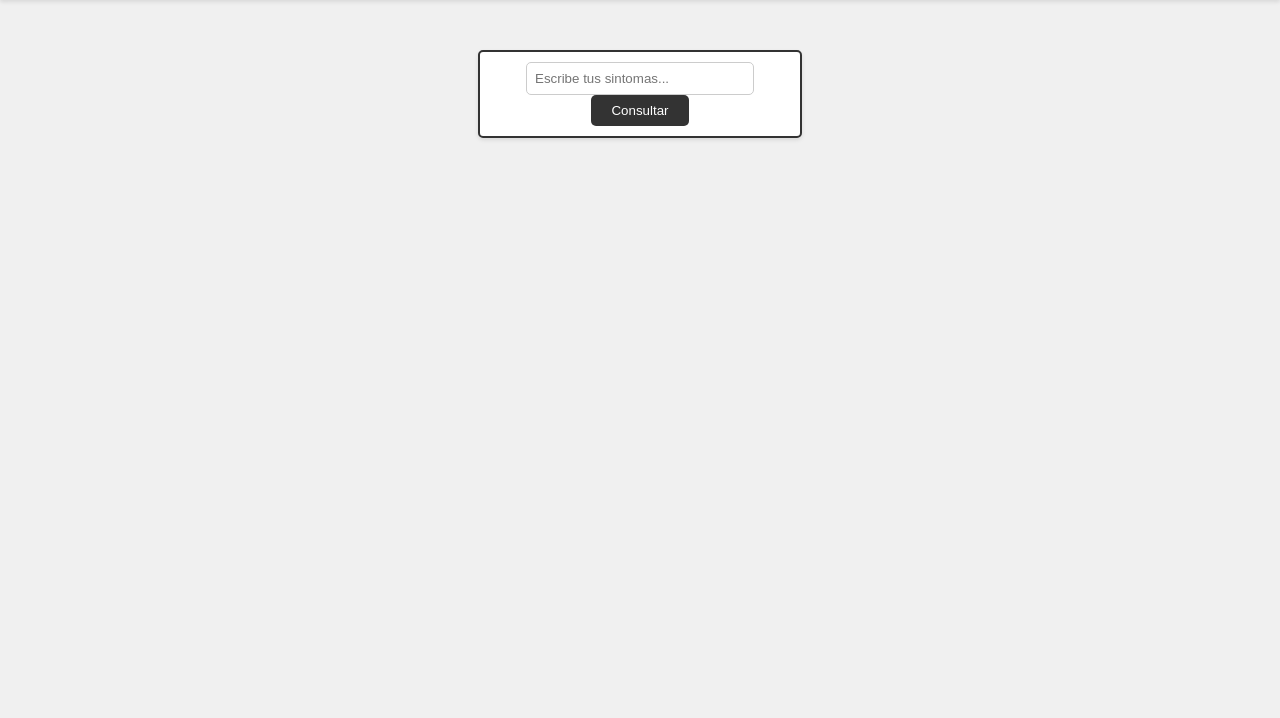
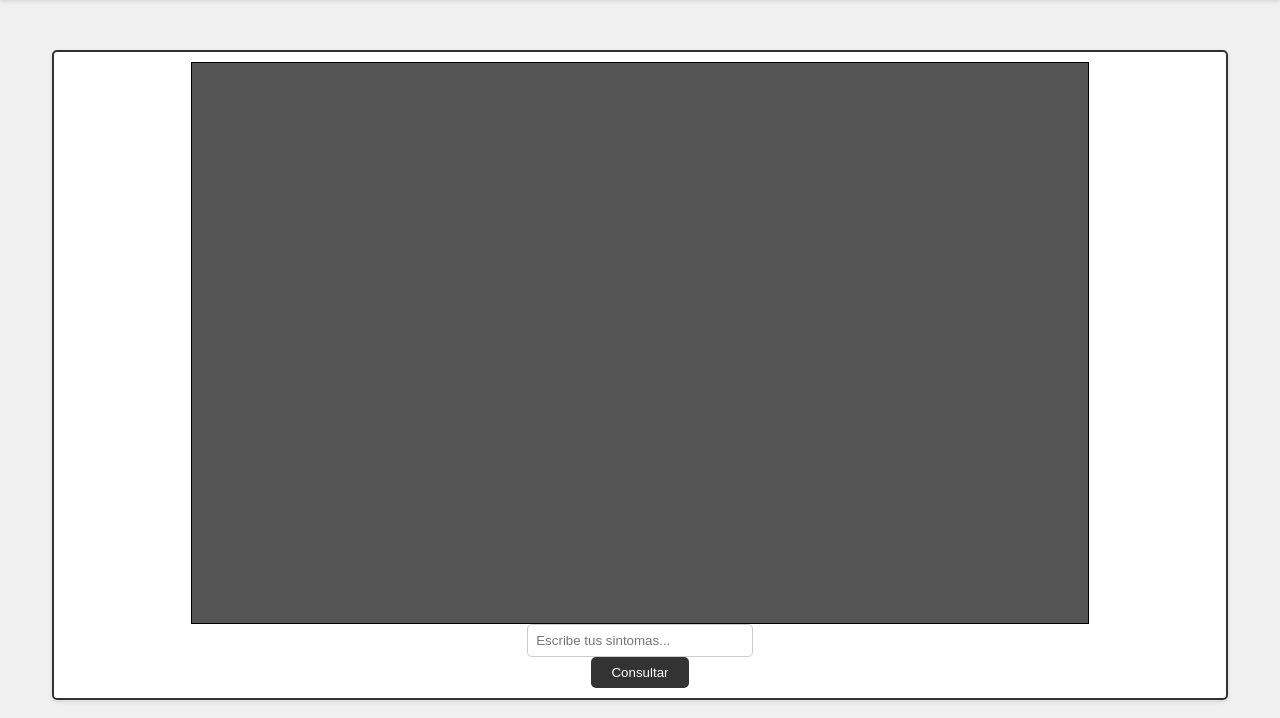
Before and after one commit to edup3/ProyectoInt1, a Django app: page / in a window 1280 px wide. Shown: the part 82-800 px from the top of the page. Run offline with Django 5.2, Linux system fonts and the light colour scheme.

Commit message:
Modified Home

```diff
--- a/bAImaxProject/chatbot/templates/home.html
+++ b/bAImaxProject/chatbot/templates/home.html
@@ -29,16 +29,19 @@
         .search-container {
             text-align: center;
             margin-top: 50px;
+            display: flex;
+            justify-content: center;
         }
 
         .search-bar {
             padding: 10px;
             border: 2px solid #333;
             border-radius: 5px;
-            width: 300px;
-            text-align: center;
+            width: 90%;
+            align-items: center;
             background-color: #fff;
-            display: inline-block;
+            display: flex;
+            flex-direction: column;
             box-shadow: 0 2px 4px rgba(0, 0, 0, 0.1);
         }
 
@@ -63,6 +66,12 @@
         .search-bar input[type="submit"]:hover {
             background-color: #555;
         }
+        .chat{
+            height: 70vh;
+            width: 70vw;
+            background-color: #555;
+            border: 1px solid black;
+        }
     </style>
 </head>
 <body>
@@ -71,6 +80,7 @@
     </div>
     <div class="search-container">
         <div class="search-bar">
+            <div class="chat"></div>
             <form action="#" method="GET">
                 <input type="text" name="search" placeholder="Escribe tus sintomas...">
                 <input type="submit" value="Consultar">
```
